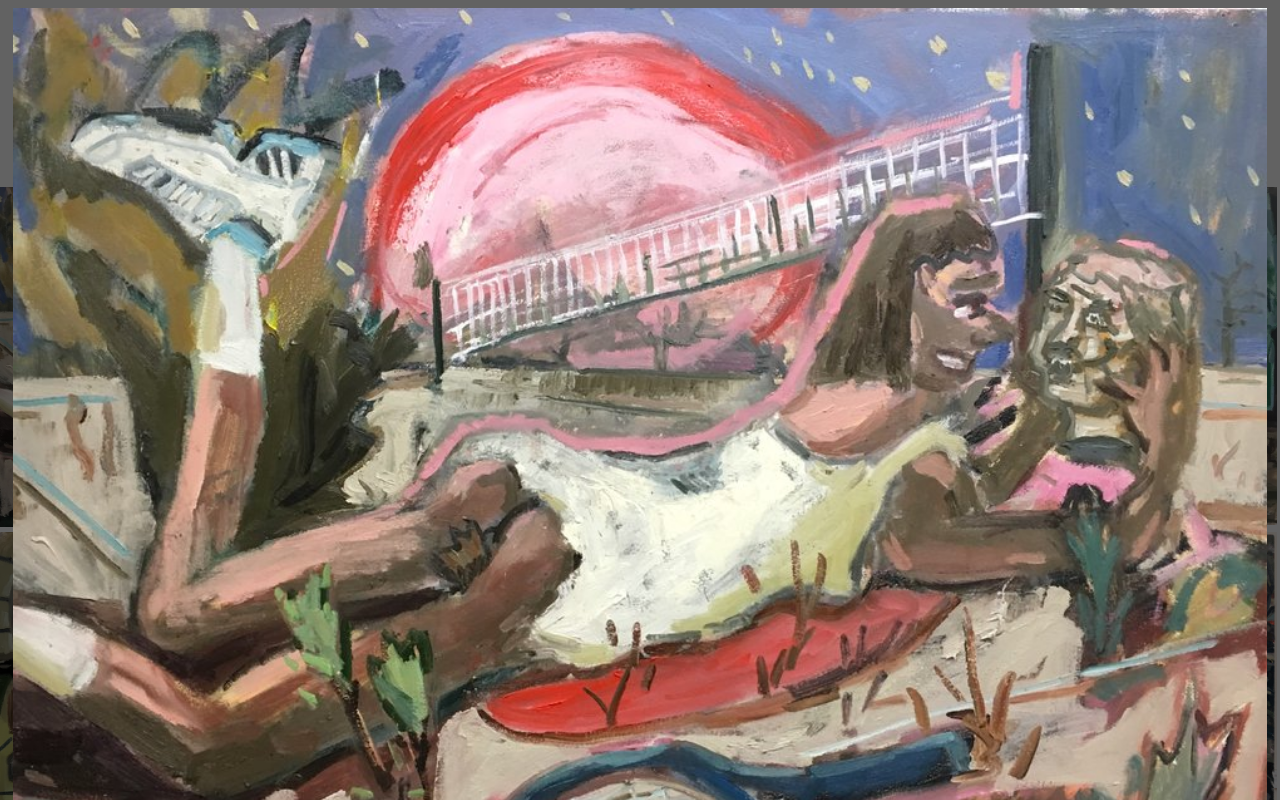
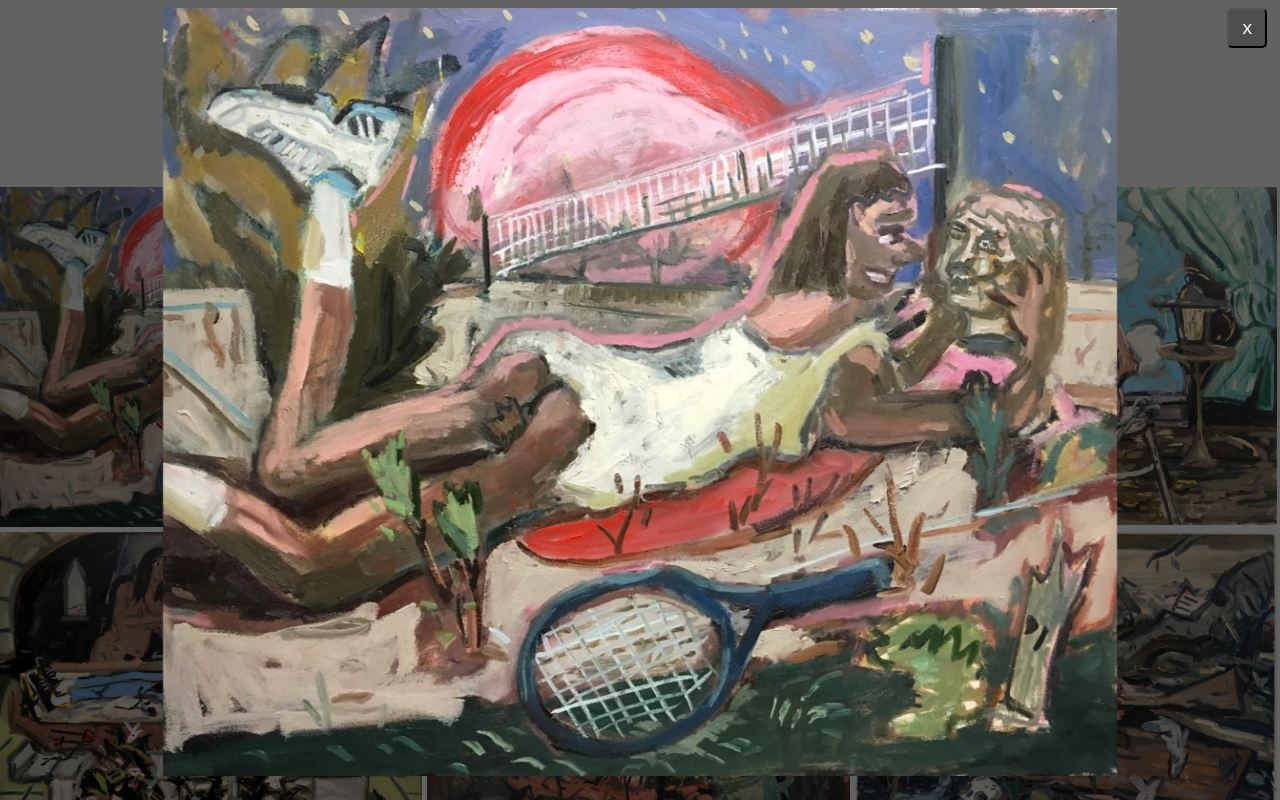
Before and after one commit to stevencharleshuang/dan-portfolio-prototype, a React (Create React App) app: page /paintings in a window 1280 px wide. Both pictures are taken after a click on the picture 211 px from the left and 357 px from the top of the page. Shown: the top 800 px of the page. Built offline with nearby package versions, Linux system fonts and the light colour scheme.

Commit message:
updated styles for modal

```diff
--- a/src/App.css
+++ b/src/App.css
@@ -156,6 +156,28 @@ a:active, a:hover {
   z-index: 100;
 }
 
+.modal-main img {
+  width: auto;
+  height: 98%;
+}
+
+.modal-btn {
+  width: 40px;
+  height: 40px;
+  background: rgba(0, 0, 0, 0.2);
+  font-size: 1.2rem;
+  border-radius: 5px;
+  color: white;
+  position: fixed;
+  top: 1%;
+  right: 1%;
+}
+
+.modal-btn:hover {
+  background: white;
+  color: black;
+}
+
 .display-block {
   display: block;
 }
@@ -178,3 +200,7 @@ footer img {
   width: 1.2rem;
   height: auto;
 }
+
+.modal-btn:hover {
+  cursor: pointer;
+}
--- a/src/components/Modal.jsx
+++ b/src/components/Modal.jsx
@@ -7,7 +7,7 @@ export default function Modal({ handleClose, show, children }) {
     <div className={showHideClassName}>
       <section className="modal-main">
         {children}
-        <button onClick={handleClose}>close</button>
+        <button className="modal-btn" onClick={handleClose}>x</button>
       </section>
     </div>
   );
```
